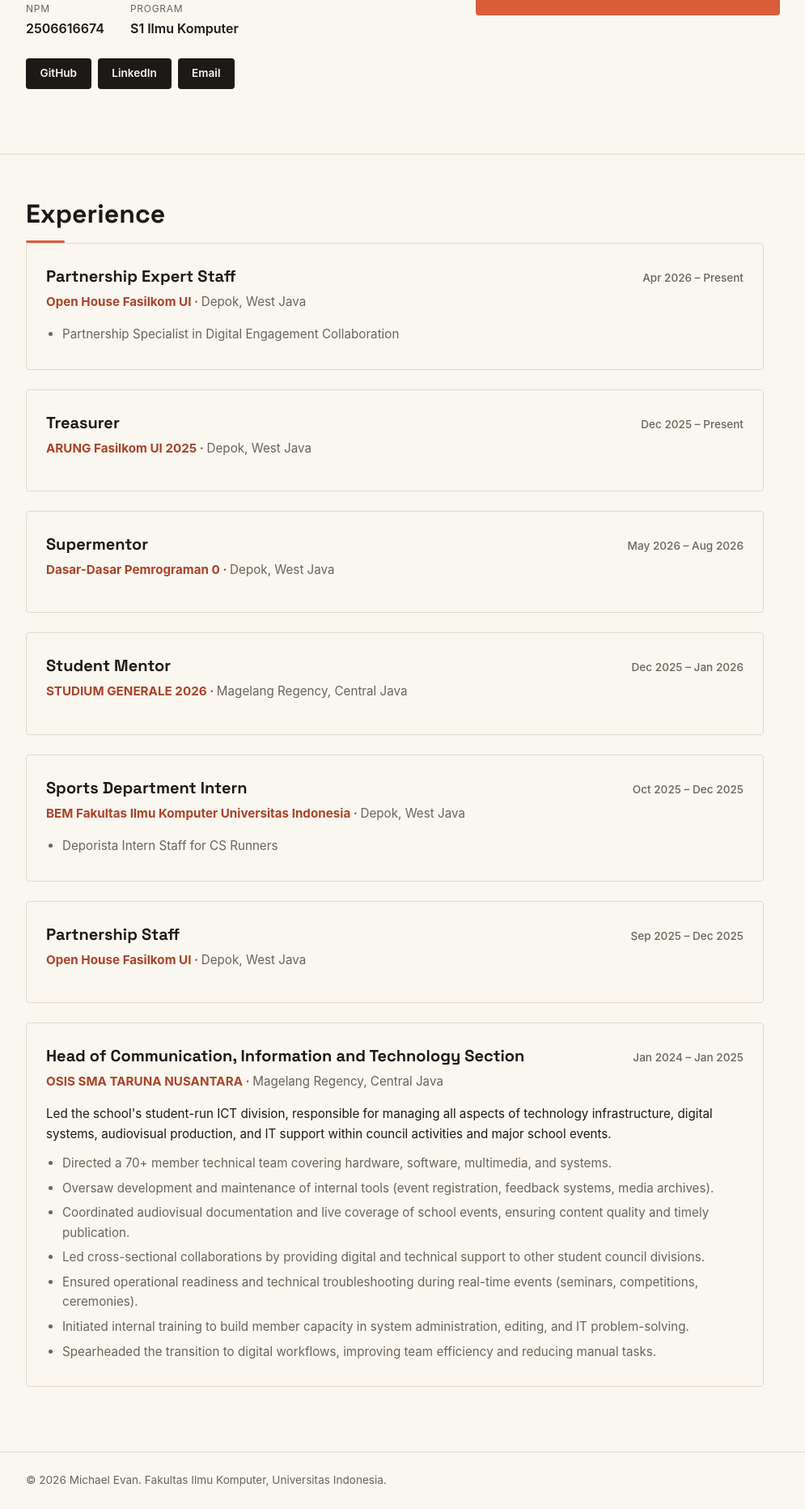
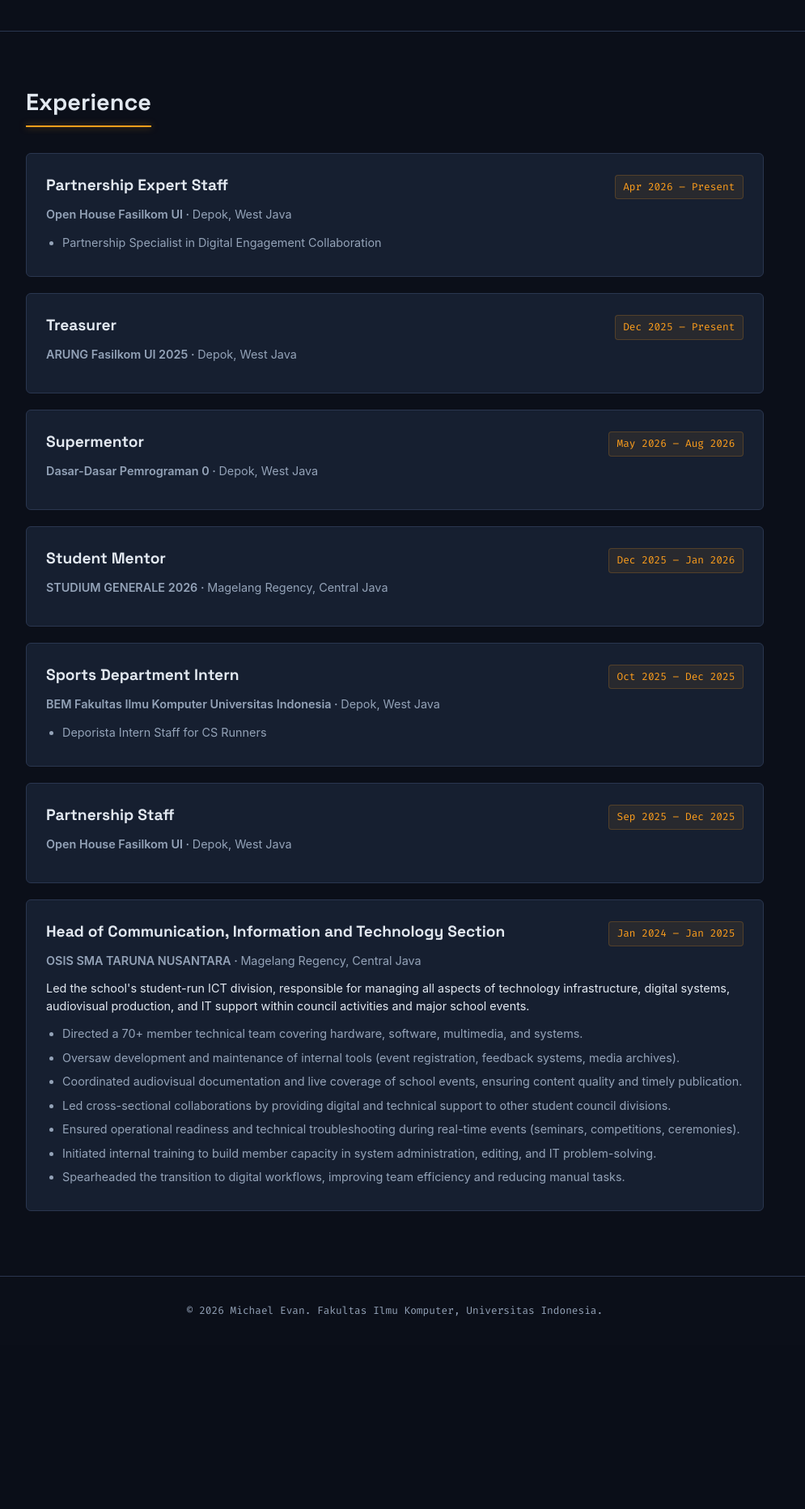
Before and after one commit to DJITOE-IPUN/myportofolio, a Django app: page / in a window 1280 px wide. Shown: the part 634-2498 px from the top of the page at 81% size, without its empty margins (152-1147 px from the left). After the commit the page ends 2260 px from the top, so only its background shows below. Run offline with Django 5.2, Linux system fonts and the light colour scheme.

Commit message:
feat: change web style and color palette

```diff
--- a/static/css/style.css
+++ b/static/css/style.css
@@ -1,28 +1,34 @@
+@import url('https://fonts.googleapis.com/css2?family=Fira+Code:wght@400;600&family=Space+Grotesk:wght@500;700&display=swap');
+
+:root {
+    /* Tactical Tech Color Palette */
+    --bg-main: #0b0f19;          /* Cockpit Dark */
+    --bg-card: #161f30;          /* Tactical Slate */
+    --accent-amber: #ff9f1c;     /* Amber HUD Accent */
+    --accent-green: #10b981;     /* Radar Status Green */
+    --line-border: #2a364f;      /* Instrument Border */
+    --text-primary: #e2e8f0;     /* Off-White */
+    --text-muted: #94a3b8;       /* Slate Muted */
+    --font-mono: 'Fira Code', monospace;
+    --font-heading: 'Space Grotesk', sans-serif;
+    --radius: 6px;
+}
+
 * {
     margin: 0;
     padding: 0;
     box-sizing: border-box;
 }
 
-:root {
-    --ink: #1c1917;
-    --paper: #faf6f0;
-    --accent: #d95d39;
-    --accent-dark: #a8442a;
-    --line: #e3d9c9;
-    --text-muted: #6b6459;
-    --radius: 4px;
-}
-
 body {
-    font-family: -apple-system, "Segoe UI", Roboto, Helvetica, Arial, sans-serif;
-    color: var(--ink);
-    background-color: var(--paper);
+    font-family: -apple-system, BlinkMacSystemFont, "Segoe UI", Roboto, Helvetica, Arial, sans-serif;
+    color: var(--text-primary);
+    background-color: var(--bg-main);
     line-height: 1.6;
 }
 
-h1, .brand {
-    font-family: "Space Grotesk", -apple-system, sans-serif;
+h1, h2, h3, .brand {
+    font-family: var(--font-heading);
 }
 
 .container {
@@ -73,173 +93,93 @@ h1, .brand {
     gap: 1.5rem 3rem;
 }
 
-.hero-identity {
-    grid-area: identity;
-}
-
-.hero-details {
-    grid-area: details;
-}
+.hero-identity { grid-area: identity; }
+.hero-details  { grid-area: details; }
+.hero-photo    { grid-area: photo; }
 
 .hero-kicker {
-    font-size: 0.85rem;
+    font-family: var(--font-mono);
+    font-size: 0.8rem;
     letter-spacing: 0.08em;
     text-transform: uppercase;
-    color: var(--accent-dark);
-    font-weight: 700;
+    color: var(--accent-amber);
     margin-bottom: 0.75rem;
 }
 
 .hero-identity h1 {
-    font-size: clamp(3rem, 7vw, 5rem);
-    line-height: 0.95;
+    font-size: clamp(2.5rem, 6vw, 3.8rem);
+    line-height: 1.05;
+    color: var(--text-primary);
 }
 
 .bio {
     color: var(--text-muted);
-    max-width: 480px;
+    max-width: 500px;
     margin-bottom: 1.5rem;
-}
-
-
-.section-title {
-    font-family: "Space Grotesk", system-ui, -apple-system, sans-serif;
-    font-size: 2rem;
-    color: var(--ink);
-}
-
-.section-title::after {
-    content: "";
-    display: block;
-    width: 3rem;
-    height: 3px;
-    background-color: var(--accent);
-    margin-top: 0.4rem;
-    border-radius: var(--radius);
-}
-
-.experiences {
-    padding: 3rem 0 5rem;
-    border-top: 1px solid var(--line);
-}
-
-.experience-list {
-    display: flex;
-    flex-direction: column;
-    gap: 1.5rem;
-}
-
-.experience-card {
-    background-color: transparent;
-    border: 1px solid var(--line);
-    border-radius: var(--radius);
-    padding: 1.5em;;
-}
-
-.experience-header {
-    display: flex;
-    justify-content: space-between;
-    align-items: baseline;
-    flex-wrap: wrap;
-    gap: 0.5rem;
-    margin-bottom: 0.25rem;
-}
-
-.experience-role {
-    font-family: "Space Grotesk", -apple-system, sans-serif;
-    font-size: 1.25rem;
-    color: var(--ink);
-}
-
-.experience-date {
-    font-size: 0.85rem;
-    color: var(--text-muted);
-    font-weight: 500;
-}
-
-.experience-org {
     font-size: 0.95rem;
-    font-weight: 700;
-    color: var(--accent-dark);
-    margin-bottom: 1rem;
-}
-
-.experience-location {
-    font-weight: 400;
-    color: var(--text-muted);
-}
-
-.experience-desc {
-    font-size: 0.95rem;
-    color: var(--ink);
-    margin-bottom: 0.75rem;
-}
-
-.experience-details {
-    padding-left: 1.25rem;
-    color: var(--text-muted);
-    font-size: 0.95rem;
-}
-
-.experience-details li {
-    margin-bottom: 0.4rem;
 }
 
 .meta-list {
     display: flex;
     gap: 2rem;
     margin-bottom: 1.5rem;
+    font-family: var(--font-mono);
 }
 
 .meta-row dt {
     font-size: 0.75rem;
     text-transform: uppercase;
-    letter-spacing: 0.06em;
+    letter-spacing: 0.08em;
     color: var(--text-muted);
-    margin-bottom: 0.15rem;
+    margin-bottom: 0.2rem;
 }
 
 .meta-row dd {
     font-weight: 600;
+    color: var(--accent-amber);
 }
 
 .social-links {
     display: flex;
-    gap: 0.5rem;
+    gap: 0.75rem;
     flex-wrap: wrap;
 }
 
 .social-link {
     display: inline-block;
+    font-family: var(--font-mono);
     font-size: 0.85rem;
-    font-weight: 600;
     text-decoration: none;
-    color: var(--paper);
-    background-color: var(--ink);
+    color: var(--accent-amber);
+    background-color: rgba(255, 159, 28, 0.08);
+    border: 1px solid var(--accent-amber);
     border-radius: var(--radius);
-    padding: 0.5rem 1.1rem;
-    transition: background-color 0.2s ease;
+    padding: 0.4rem 1rem;
+    transition: all 0.2s ease;
 }
 
 .social-link:hover {
-    background-color: var(--accent);
+    background-color: var(--accent-amber);
+    color: var(--bg-main);
+    box-shadow: 0 0 12px rgba(255, 159, 28, 0.4);
 }
 
+/* Avatar & Tactical Frame */
 .hero-photo {
-    grid-area: photo;
     align-self: center;
     position: relative;
 }
 
 .photo-block {
     position: absolute;
-    top: 1.25rem;
-    left: 1.25rem;
+    top: 1rem;
+    left: 1rem;
     width: 100%;
     height: 100%;
-    background-color: var(--accent);
+    border: 2px solid var(--accent-amber);
     border-radius: var(--radius);
     z-index: 0;
+    opacity: 0.4;
 }
 
 .avatar {
@@ -250,16 +190,118 @@ h1, .brand {
     aspect-ratio: 1 / 1;
     object-fit: cover;
     border-radius: var(--radius);
-    border: 3px solid var(--ink);
+    border: 2px solid var(--line-border);
+    background-color: var(--bg-card);
 }
 
-.site-footer {
-    padding: 1.5rem;
-    color: var(--text-muted);
-    font-size: 0.85rem;
-    border-top: 1px solid var(--line);
+/* Experiences Section */
+.experiences {
+    padding: 4rem 0 5rem;
+    border-top: 1px solid var(--line-border);
 }
 
+.section-title {
+    font-size: 1.8rem;
+    color: var(--text-primary);
+    margin-bottom: 2rem;
+    position: relative;
+    display: inline-block;
+}
+
+.section-title::after {
+    content: "";
+    display: block;
+    width: 100%;
+    height: 2px;
+    background-color: var(--accent-amber);
+    margin-top: 0.4rem;
+    box-shadow: 0 0 8px rgba(255, 159, 28, 0.5);
+}
+
+.experience-list {
+    display: flex;
+    flex-direction: column;
+    gap: 1.25rem;
+}
+
+.experience-card {
+    background-color: var(--bg-card);
+    border: 1px solid var(--line-border);
+    border-radius: var(--radius);
+    padding: 1.5rem;
+    transition: all 0.2s ease;
+}
+
+.experience-card:hover {
+    border-color: var(--accent-amber);
+    box-shadow: 0 0 15px rgba(255, 159, 28, 0.15);
+    transform: translateY(-2px);
+}
+
+.experience-header {
+    display: flex;
+    justify-content: space-between;
+    align-items: baseline;
+    flex-wrap: wrap;
+    gap: 0.5rem;
+    margin-bottom: 0.4rem;
+}
+
+.experience-role {
+    font-size: 1.2rem;
+    color: var(--text-primary);
+}
+
+.experience-date {
+    font-family: var(--font-mono);
+    font-size: 0.8rem;
+    color: var(--accent-amber);
+    background: rgba(255, 159, 28, 0.08);
+    padding: 0.25rem 0.6rem;
+    border-radius: 4px;
+    border: 1px solid rgba(255, 159, 28, 0.2);
+}
+
+.experience-org {
+    font-size: 0.9rem;
+    font-weight: 600;
+    color: var(--text-muted);
+    margin-bottom: 0.75rem;
+}
+
+.experience-location {
+    font-weight: 400;
+    color: var(--text-muted);
+}
+
+.experience-desc {
+    font-size: 0.9rem;
+    color: var(--text-primary);
+    margin-bottom: 0.75rem;
+    line-height: 1.5;
+}
+
+.experience-details {
+    padding-left: 1.25rem;
+    color: var(--text-muted);
+    font-size: 0.9rem;
+}
+
+.experience-details li {
+    margin-bottom: 0.4rem;
+}
+
+/* Footer */
+.site-footer {
+    padding: 2rem 0;
+    color: var(--text-muted);
+    font-family: var(--font-mono);
+    font-size: 0.8rem;
+    border-top: 1px solid var(--line-border);
+    text-align: center;
+}
+
+/* Responsive Mobile Layout */
 @media (max-width: 600px) {
     .hero-grid {
         grid-template-columns: 1fr;
--- a/templates/index.html
+++ b/templates/index.html
@@ -15,6 +15,7 @@
             <a href="#profile" class="brand">Evan</a>
             <nav>
                 <a href="#profile">Profile</a>
+                <a href="#experience">Experience</a>
             </nav>
         </div>
     </header>
```
Also changed, not shown: other parts of static/css/style.css (+30 -11 lines).
